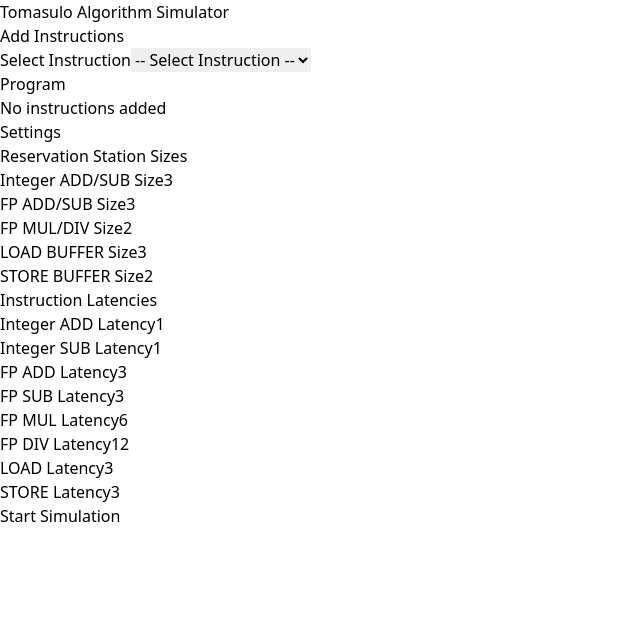
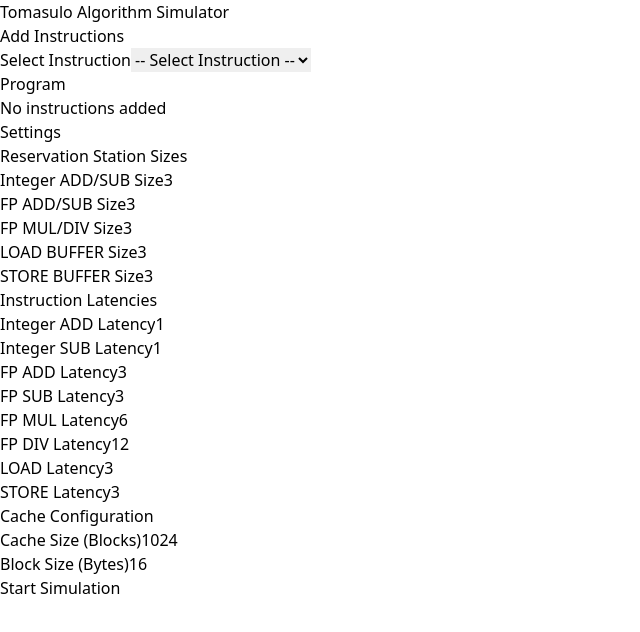
Before and after one commit to MohamedEmadFahmy/tomasulo-algorithm, a React (Vite) app: page / in a window 1280 px wide. Shown: the top 632 px of the page, without its empty margins (0-640 px from the left). Built offline with nearby package versions, Linux system fonts and the light colour scheme.

Commit message:
Add cache data to config and fix code

```diff
--- a/src/App.tsx
+++ b/src/App.tsx
@@ -10,18 +10,21 @@ const App: React.FC = () => {
 		[]
 	);
 
-	const [config, setConfig] = useState({
+	const [config, setConfig] = useState<Config>({
 		reservation_stations_sizes: {
 			"Integer ADD/SUB": 3,
 			"FP ADD/SUB": 3,
 			"FP MUL/DIV": 3,
-			LOAD: 3,
-			STORE: 3,
+			"LOAD BUFFER": 3,
+			"STORE BUFFER": 3,
 		},
+		cache_size: 1024,
+		block_size: 16,
 	});
 
 	return !isStarted ? (
 		<InputForm
+			config={config}
 			setConfig={setConfig}
 			setIsStarted={setIsStarted}
 			instructionMemory={instructionMemory}
@@ -38,10 +41,12 @@ export interface ReservationStationsSizes {
 	"Integer ADD/SUB": number;
 	"FP ADD/SUB": number;
 	"FP MUL/DIV": number;
-	LOAD: number;
-	STORE: number;
+	"LOAD BUFFER": number;
+	"STORE BUFFER": number;
 }
 
 export interface Config {
 	reservation_stations_sizes: ReservationStationsSizes;
+	cache_size: number;
+	block_size: number;
 }
--- a/src/components/InputForm.tsx
+++ b/src/components/InputForm.tsx
@@ -4,6 +4,7 @@ import { InstructionTypeEnum } from "../backend/types"; // Assuming this exists
 import { Config } from "../App";
 
 interface InputFormProps {
+	config: Config;
 	setConfig: React.Dispatch<React.SetStateAction<Config>>; // Correct the type of setConfig
 	setIsStarted: (isStarted: boolean) => void;
 	instructionMemory: TInstruction[];
@@ -293,21 +294,12 @@ const instructionInputTypes: Record<string, InstructionInputType> = {
 };
 
 const InputForm: React.FC<InputFormProps> = ({
+	config,
 	setConfig,
 	setIsStarted,
 	instructionMemory,
 	setInstructionMemory,
 }) => {
-	const [reservationStationSizes, setReservationStationSizes] = useState<
-		Record<string, number>
-	>({
-		"Integer ADD/SUB": 3,
-		"FP ADD/SUB": 3,
-		"FP MUL/DIV": 2,
-		"LOAD BUFFER": 3,
-		"STORE BUFFER": 2,
-	});
-
 	const [instructionLatencies, setInstructionLatencies] = useState<
 		Record<string, number>
 	>({
@@ -333,9 +325,12 @@ const InputForm: React.FC<InputFormProps> = ({
 	const floatRegisters = Array.from({ length: 32 }, (_, i) => `F${i}`);
 
 	const handleSizeChange = (stationType: string, newValue: number) => {
-		setReservationStationSizes((prev) => ({
+		setConfig((prev) => ({
 			...prev,
+			reservation_stations_sizes: {
+				...prev.reservation_stations_sizes,
 				[stationType]: Math.max(1, newValue), // Ensure minimum size of 1
+			},
 		}));
 	};
 
@@ -384,6 +379,7 @@ const InputForm: React.FC<InputFormProps> = ({
 			};
 
 			// Update instruction memory
+
 			setInstructionMemory((prev) => [...prev, newInstruction]);
 
 			// Reset form
@@ -397,29 +393,12 @@ const InputForm: React.FC<InputFormProps> = ({
 	const handleSubmit = () => {
 		if (instructionMemory.length > 0) {
 			setIsStarted(true);
-
-			const reservation_stations_sizes = {
-				"Integer ADD/SUB": reservationStationSizes["Integer ADD/SUB"],
-				"FP ADD/SUB": reservationStationSizes["FP ADD/SUB"],
-				"FP MUL/DIV": reservationStationSizes["FP MUL/DIV"],
-				LOAD: reservationStationSizes["LOAD BUFFER"],
-				STORE: reservationStationSizes["STORE BUFFER"],
-			};
-
-			const config = {
-				reservation_stations_sizes,
-			};
-
-			setConfig(config);
+			// console.log("Starting Simulation with config: ", config);
 		} else {
 			alert(
 				"Please add at least one instruction before starting the simulation"
 			);
 		}
-		console.log(
-			"Starting Simulation with Instructions:",
-			instructionMemory
-		);
 	};
 
 	return (
@@ -429,10 +408,10 @@ const InputForm: React.FC<InputFormProps> = ({
 					Tomasulo Algorithm Simulator
 				</h1>
 			</div>
-			<div className="flex-1 bg-orange-300 w-full flex flex-col justify-center items-center p-4 gap-4">
+			<div className="flex-1 bg-orange-300 w-full flex flex-col justify-center items-center p-4 gap-2">
 				<div id="containers" className="w-full flex flex-1 gap-4">
 					{/* Left Container: Input Instructions */}
-					<div className="flex-[2] flex flex-col gap-4 bg-red-300 p-4">
+					<div className="flex-[2] flex flex-col gap-4 bg-red-300 p-4 rounded-md">
 						<h2 className="text-5xl text-center text-white font-bold">
 							Add Instructions
 						</h2>
@@ -572,15 +551,18 @@ const InputForm: React.FC<InputFormProps> = ({
 					</div>
 
 					{/* Middle Container: Display Instructions */}
-					<div className="flex-[3] bg-blue-300 p-4 flex flex-col gap-5">
+					<div className="flex-[3] bg-blue-300 flex flex-col gap-5 p-4 rounded-md">
 						<h2 className="text-center text-5xl text-white font-bold">
 							Program
 						</h2>
-						<ol className="list-decimal list-inside mt-4 overflow-y-auto max-h-96 text-xl font-bold">
+						<ol className="list-decimal list-inside mt-4 overflow-y-auto max-h-[70vh] text-xl font-bold">
 							{instructionMemory.length > 0 ? (
 								instructionMemory.map((inst, index) => (
 									<li key={index} className="text-white">
-										{`${inst.name} ${inst.d}, ${inst.s}, ${inst.t} (Latency: ${inst.latency})`}
+										{inst.t
+											? `${inst.name} ${inst.d}, ${inst.s}, ${inst.t} ` // (Latency: ${inst.latency})
+											: `${inst.name} ${inst.d}, ${inst.s} `}
+										{/* // (Latency: ${inst.latency})}  */}
 									</li>
 								))
 							) : (
@@ -592,19 +574,20 @@ const InputForm: React.FC<InputFormProps> = ({
 					</div>
 
 					{/* Right Container: Edit Latencies and Reservation Station Sizes */}
-					<div className="flex-[3] flex flex-col bg-gray-500 gap-10 p-4">
+					<div className="flex-[3] flex flex-col bg-gray-500 gap-3 p-4 rounded-md">
 						<h2 className="text-5xl text-center text-white font-bold">
 							Settings
 						</h2>
 
 						{/* Reservation Station Sizes */}
 						<div className="">
-							<h3 className="text-white font-bold mb-2">
+							<h3 className="text-2xl text-white font-bold mb-2">
 								Reservation Station Sizes
 							</h3>
 							<div className="grid grid-cols-3 gap-2">
-								{Object.entries(reservationStationSizes).map(
-									([stationType, size]) => (
+								{Object.entries(
+									config.reservation_stations_sizes
+								).map(([stationType, size]) => (
 									<div
 										key={stationType}
 										className="flex flex-col"
@@ -625,14 +608,13 @@ const InputForm: React.FC<InputFormProps> = ({
 											min="1"
 										/>
 									</div>
-									)
-								)}
+								))}
 							</div>
 						</div>
 
 						{/* Instruction Latencies */}
 						<div className="">
-							<h3 className="text-white font-bold mb-2">
+							<h3 className="text-2xl text-white font-bold mb-2">
 								Instruction Latencies
 							</h3>
 							<div className="grid grid-cols-3 gap-6">
@@ -659,6 +641,55 @@ const InputForm: React.FC<InputFormProps> = ({
 								)}
 							</div>
 						</div>
+
+						{/* Cache Configuration */}
+						<div className="">
+							<h3 className="text-2xl text-white font-bold mb-2">
+								Cache Configuration
+							</h3>
+							<div className="grid grid-cols-2 gap-6">
+								<div className="mb-2">
+									<label className="text-white block mb-1">
+										Cache Size (Blocks)
+									</label>
+									<input
+										type="number"
+										className="w-full p-2 border border-gray-300 rounded-md"
+										value={config.cache_size}
+										onChange={(e) =>
+											setConfig((prev) => ({
+												...prev,
+												cache_size: Math.max(
+													1,
+													Number(e.target.value)
+												),
+											}))
+										}
+										min="1"
+									/>
+								</div>
+								<div className="mb-2">
+									<label className="text-white block mb-1">
+										Block Size (Bytes)
+									</label>
+									<input
+										type="number"
+										className="w-full p-2 border border-gray-300 rounded-md"
+										value={config.block_size}
+										onChange={(e) =>
+											setConfig((prev) => ({
+												...prev,
+												block_size: Math.max(
+													1,
+													Number(e.target.value)
+												),
+											}))
+										}
+										min="1"
+									/>
+								</div>
+							</div>
+						</div>
 					</div>
 				</div>
 
--- a/src/components/SimulatorView.tsx
+++ b/src/components/SimulatorView.tsx
@@ -1,3 +1,4 @@
+/* eslint-disable react-hooks/exhaustive-deps */
 import React, { useEffect } from "react";
 import { Config } from "../App";
 import { TInstruction } from "../backend/types";
```
Lines whose indentation alone changed are shown as unchanged.
